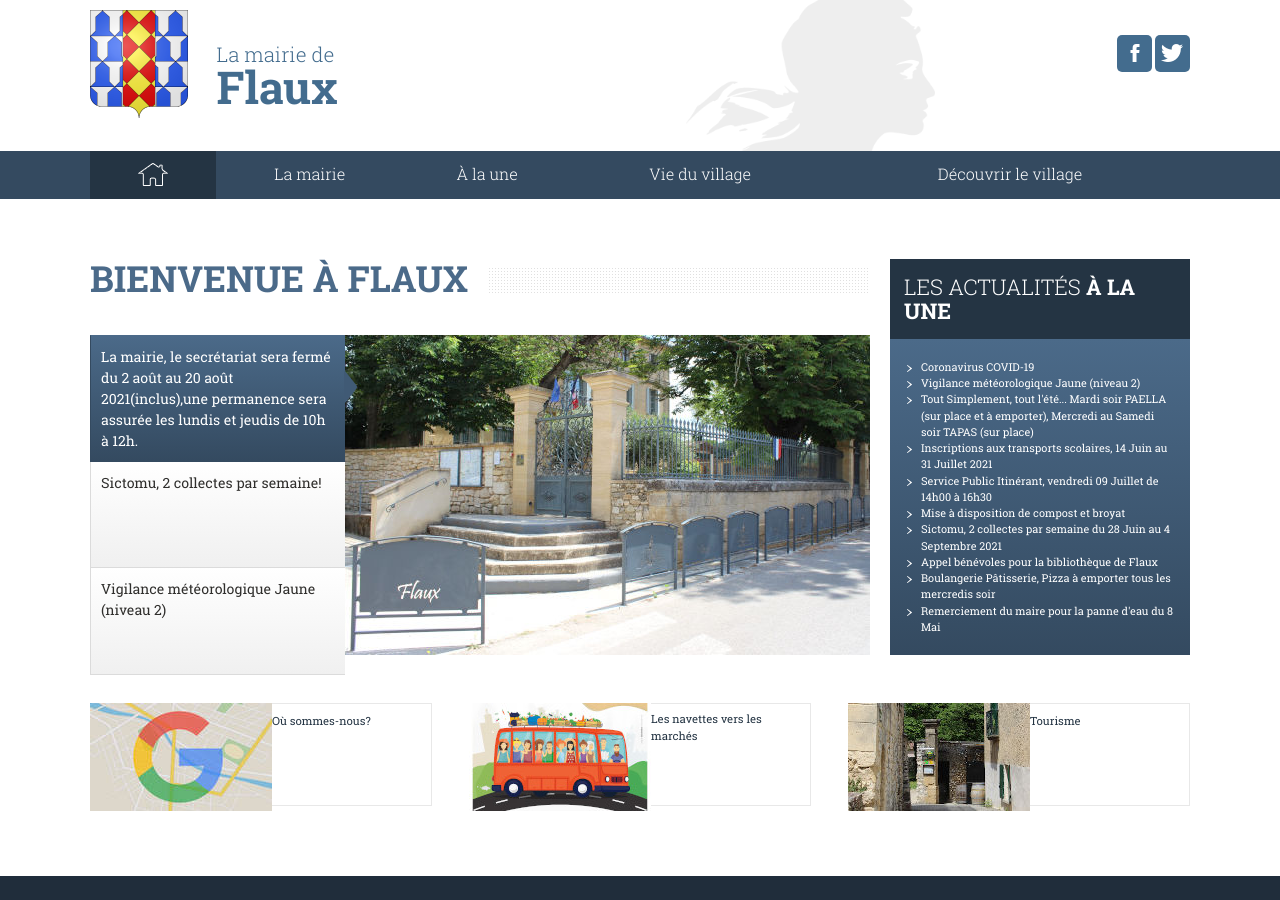
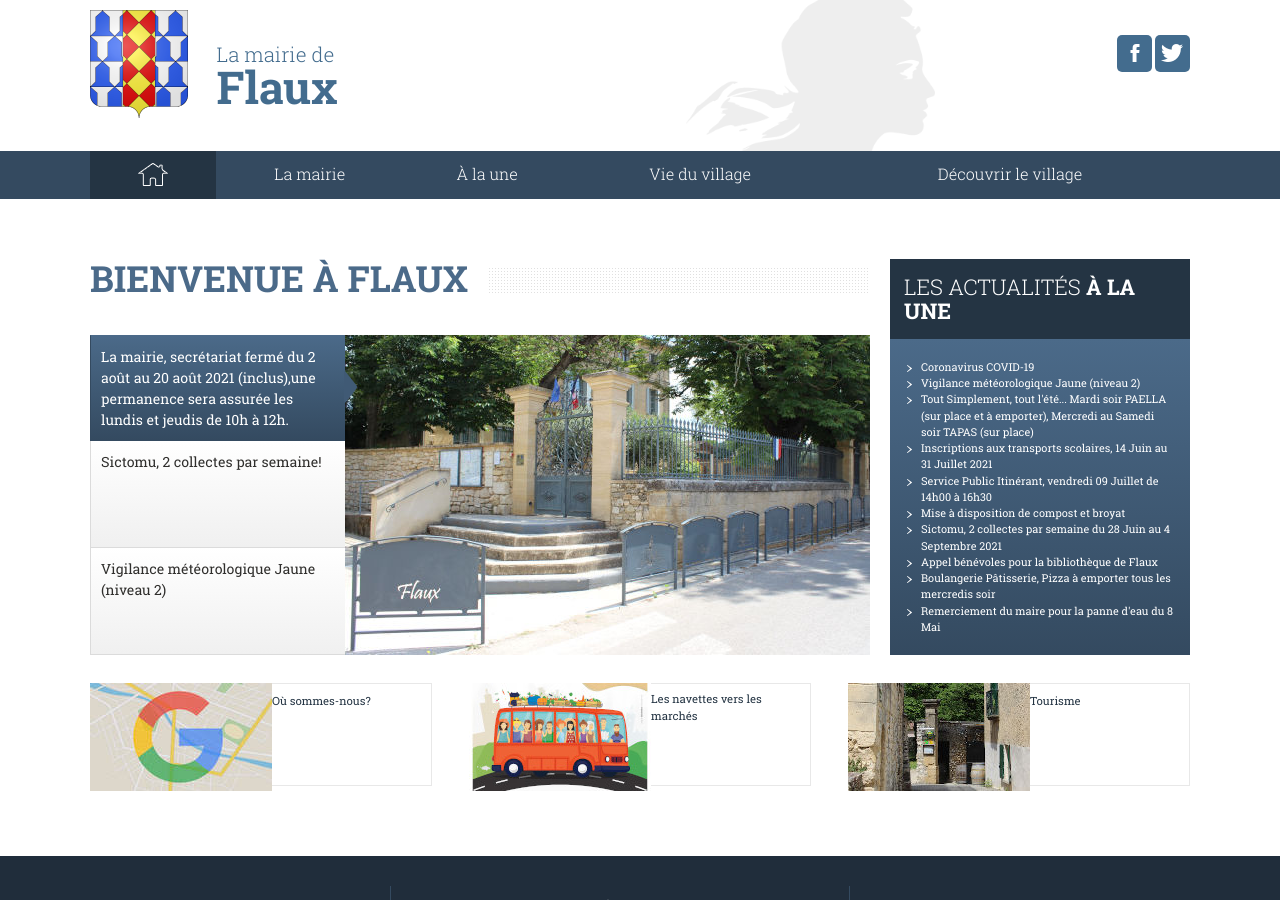
Before and after one commit to Flaux-Village/flaux-village.github.io, a Jekyll site: the page built from index.md, in a window 1280 px wide and 900 px high. Built offline with Jekyll 4.4.1, drawn with Linux system fonts in a browser that asks for light colours.

Commit message:
Update index.md

```diff
--- a/index.md
+++ b/index.md
@@ -5,7 +5,7 @@
 keywords: mairie, commune, flaux, gard
 titre_page: Bienvenue à Flaux
 onglets_principaux:
-- titre: La mairie, le secrétariat sera fermé du 2 août au 20 août 2021(inclus),une permanence sera assurée les lundis et jeudis de 10h à 12h.
+- titre: La mairie, secrétariat fermé du 2 août au 20 août 2021 (inclus),une permanence sera assurée les lundis et jeudis de 10h à 12h.
   addresse: /mairie.html
   illustration: /assets/illustrations/525_320_Flauxentrance_3610.jpg
   description_illustration: La Mairie de Flaux.
```
